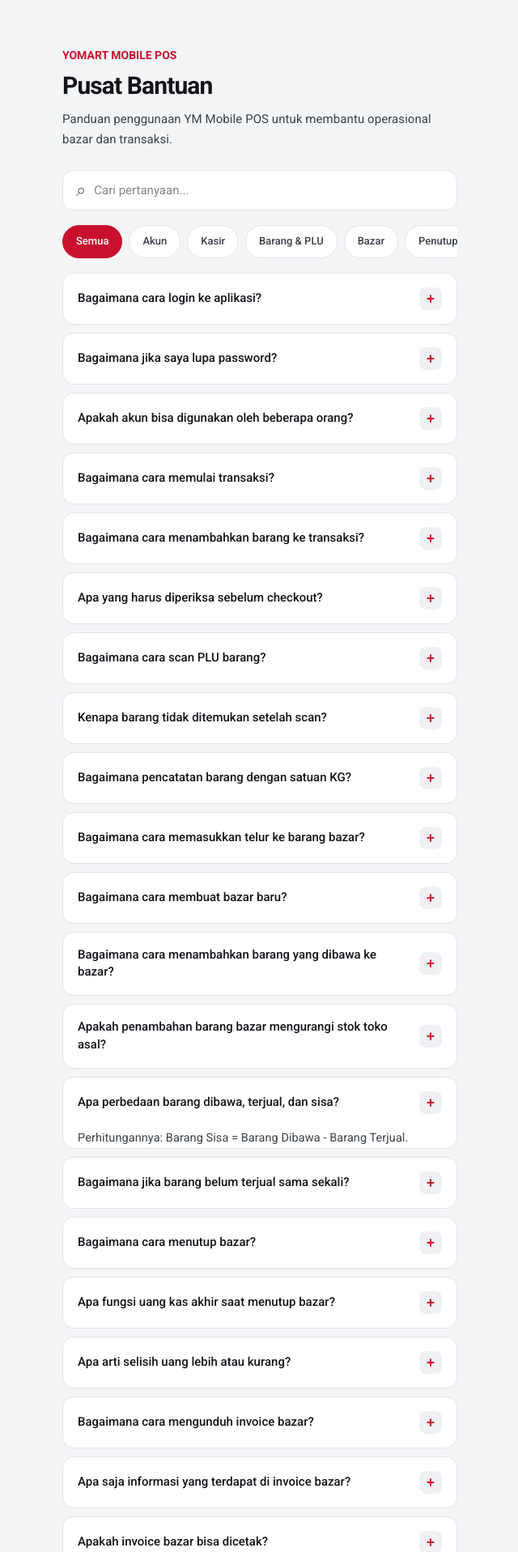
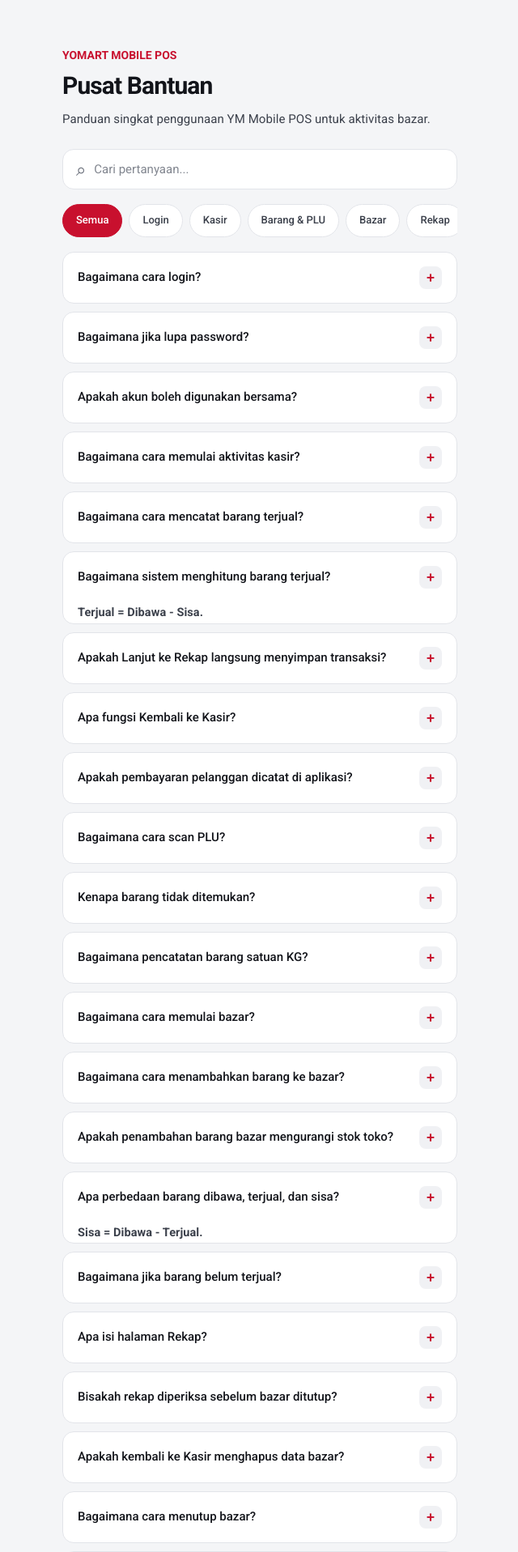
Before and after one commit to Rsf21/YM-Mobile-POS, a Node project: template views/faq.ejs in a window 1280 px wide. Shown: the top 1917 px of the page at 81% size, without its empty margins (319-959 px from the left). Run offline with Node 20 templates, Linux system fonts and the light colour scheme; the template is opened without the code that fills it, so the values that code supplies are empty.

Commit message:
newest version ym pos

```diff
--- a/public/css/style.css
+++ b/public/css/style.css
@@ -2307,3 +2307,20 @@ body:has(.login) {
     animation: none;
   }
 }
+
+.grid2 > .stat {
+  min-width: 0;
+  min-height: 88px;
+  box-sizing: border-box;
+}
+
+.grid2 > .stack {
+  min-width: 0;
+  align-self: stretch;
+}
+
+.grid2 > .stack > .stat {
+  min-height: 88px;
+  box-sizing: border-box;
+  flex: 1;
+}
--- /dev/null
+++ b/public/js/pwa.js
@@ -0,0 +1,10 @@
+if ("serviceWorker" in navigator) {
+  window.addEventListener("load", async () => {
+    try {
+      await navigator.serviceWorker.register("/service-worker.js");
+      console.log("YM Mobile POS: Service Worker berhasil didaftarkan");
+    } catch (error) {
+      console.error("YM Mobile POS: Gagal mendaftarkan Service Worker", error);
+    }
+  });
+}
--- a/views/faq.ejs
+++ b/views/faq.ejs
@@ -1,3 +1,4 @@
+
 <%- include("partials/head") %>
 
 <section class="faq-page">
@@ -5,7 +6,7 @@
   <div class="faq-header">
     <span class="faq-eyebrow">YOMART MOBILE POS</span>
     <h1>Pusat Bantuan</h1>
-    <p>Panduan penggunaan YM Mobile POS untuk membantu operasional bazar dan transaksi.</p>
+    <p>Panduan singkat penggunaan YM Mobile POS untuk aktivitas bazar.</p>
   </div>
 
   <div class="faq-search">
@@ -20,11 +21,12 @@
 
   <div class="faq-categories" id="faqCategories">
     <button class="faq-category active" data-category="all">Semua</button>
-    <button class="faq-category" data-category="account">Akun</button>
+    <button class="faq-category" data-category="account">Login</button>
     <button class="faq-category" data-category="kasir">Kasir</button>
     <button class="faq-category" data-category="barang">Barang & PLU</button>
     <button class="faq-category" data-category="bazar">Bazar</button>
-    <button class="faq-category" data-category="penutupan">Penutupan Bazar</button>
+    <button class="faq-category" data-category="rekap">Rekap</button>
+    <button class="faq-category" data-category="penutupan">Penutupan</button>
     <button class="faq-category" data-category="invoice">Invoice</button>
     <button class="faq-category" data-category="riwayat">Riwayat</button>
   </div>
@@ -33,179 +35,200 @@
 
     <article class="faq-item" data-category="account">
       <button class="faq-question">
-        <span>Bagaimana cara login ke aplikasi?</span>
+        <span>Bagaimana cara login?</span>
         <span class="faq-chevron">+</span>
       </button>
       <div class="faq-answer">
         <p>
-          Masukkan username dan password akun yang telah diberikan oleh Developer.
-          Setelah berhasil login, kamu akan diarahkan ke halaman utama aplikasi.
+          Masukkan username dan password yang telah diberikan.
+          Setelah berhasil, kamu akan masuk ke halaman utama aplikasi.
         </p>
       </div>
     </article>
 
     <article class="faq-item" data-category="account">
       <button class="faq-question">
-        <span>Bagaimana jika saya lupa password?</span>
+        <span>Bagaimana jika lupa password?</span>
         <span class="faq-chevron">+</span>
       </button>
       <div class="faq-answer">
         <p>
-          Hubungi Developer untuk mendapatkan bantuan pengaturan ulang password.
-          Jangan membagikan password akun kepada orang lain.
+          Hubungi Developer untuk mendapatkan bantuan pengaturan
+          ulang password. Jangan membagikan password kepada orang lain.
         </p>
       </div>
     </article>
 
     <article class="faq-item" data-category="account">
       <button class="faq-question">
-        <span>Apakah akun bisa digunakan oleh beberapa orang?</span>
+        <span>Apakah akun boleh digunakan bersama?</span>
         <span class="faq-chevron">+</span>
       </button>
       <div class="faq-answer">
         <p>
-          Setiap pengguna sebaiknya menggunakan akun masing-masing agar aktivitas
-          dan transaksi dapat tercatat sesuai identitas pengguna yang login.
+          Sebaiknya gunakan akun masing-masing agar aktivitas
+          tercatat sesuai pengguna yang bertugas.
         </p>
       </div>
     </article>
 
     <article class="faq-item" data-category="kasir">
       <button class="faq-question">
-        <span>Bagaimana cara memulai transaksi?</span>
+        <span>Bagaimana cara memulai aktivitas kasir?</span>
         <span class="faq-chevron">+</span>
       </button>
       <div class="faq-answer">
         <p>
-          Pastikan kamu sudah login dan memilih bazar yang aktif. Buka halaman
-          Kasir, kemudian masukkan barang menggunakan scanner PLU atau fitur
-          pencarian barang. Periksa daftar belanja sebelum melanjutkan checkout.
+          Pastikan bazar sudah aktif, kemudian buka halaman Kasir
+          untuk mulai mencatat barang yang terjual.
         </p>
       </div>
     </article>
 
     <article class="faq-item" data-category="kasir">
       <button class="faq-question">
-        <span>Bagaimana cara menambahkan barang ke transaksi?</span>
+        <span>Bagaimana cara mencatat barang terjual?</span>
         <span class="faq-chevron">+</span>
       </button>
       <div class="faq-answer">
         <p>
-          Scan PLU barang menggunakan scanner atau cari barang melalui fitur
-          pencarian. Setelah barang ditemukan, masukkan jumlah yang dibeli
-          pelanggan. Barang akan masuk ke daftar transaksi.
+          Scan PLU atau cari barang. Setelah ditemukan, sesuaikan
+          jumlah sisa barang berdasarkan kondisi sebenarnya.
         </p>
       </div>
     </article>
 
     <article class="faq-item" data-category="kasir">
       <button class="faq-question">
-        <span>Apa yang harus diperiksa sebelum checkout?</span>
+        <span>Bagaimana sistem menghitung barang terjual?</span>
         <span class="faq-chevron">+</span>
       </button>
       <div class="faq-answer">
         <p>
-          Periksa nama barang, jumlah, harga, dan total pembayaran. Pastikan
-          seluruh barang yang dibeli pelanggan sudah tercatat dengan benar
-          sebelum menyelesaikan transaksi.
+          Jumlah terjual dihitung dari jumlah barang dibawa dikurangi
+          jumlah barang sisa.
+        </p>
+        <p>
+          <strong>Terjual = Dibawa - Sisa.</strong>
+        </p>
+      </div>
+    </article>
+
+    <article class="faq-item" data-category="kasir">
+      <button class="faq-question">
+        <span>Apakah Lanjut ke Rekap langsung menyimpan transaksi?</span>
+        <span class="faq-chevron">+</span>
+      </button>
+      <div class="faq-answer">
+        <p>
+          Tidak. Tombol ini hanya menampilkan pratinjau penjualan.
+          Transaksi baru disimpan saat proses Tutup Bazar berhasil.
+        </p>
+      </div>
+    </article>
+
+    <article class="faq-item" data-category="kasir">
+      <button class="faq-question">
+        <span>Apa fungsi Kembali ke Kasir?</span>
+        <span class="faq-chevron">+</span>
+      </button>
+      <div class="faq-answer">
+        <p>
+          Untuk kembali ke halaman Kasir dan memeriksa atau
+          memperbaiki jumlah sisa barang sebelum bazar ditutup.
+        </p>
+      </div>
+    </article>
+
+    <article class="faq-item" data-category="kasir">
+      <button class="faq-question">
+        <span>Apakah pembayaran pelanggan dicatat di aplikasi?</span>
+        <span class="faq-chevron">+</span>
+      </button>
+      <div class="faq-answer">
+        <p>
+          Tidak. Aplikasi berfokus pada pencatatan jumlah barang
+          yang terjual selama bazar, bukan pembayaran setiap pelanggan.
         </p>
       </div>
     </article>
 
     <article class="faq-item" data-category="barang">
       <button class="faq-question">
-        <span>Bagaimana cara scan PLU barang?</span>
+        <span>Bagaimana cara scan PLU?</span>
         <span class="faq-chevron">+</span>
       </button>
       <div class="faq-answer">
         <p>
-          Gunakan scanner untuk membaca kode PLU barang. Pastikan kode terlihat
-          jelas saat dipindai. Jika diperlukan, kamu juga dapat menggunakan
-          fitur pencarian barang atau memasukkan PLU secara manual apabila tersedia.
+          Arahkan scanner ke kode PLU barang hingga terbaca.
+          Kamu juga bisa mencari barang melalui fitur pencarian.
         </p>
       </div>
     </article>
 
     <article class="faq-item" data-category="barang">
       <button class="faq-question">
-        <span>Kenapa barang tidak ditemukan setelah scan?</span>
+        <span>Kenapa barang tidak ditemukan?</span>
         <span class="faq-chevron">+</span>
       </button>
       <div class="faq-answer">
         <p>
-          Periksa kembali kode PLU yang terbaca dan pastikan barang tersedia
-          di katalog. Jika barang tetap tidak ditemukan, hubungi Developer
-          untuk pemeriksaan data barang.
+          Periksa kembali kode PLU dan pastikan barang tersedia
+          di katalog. Jika masih bermasalah, hubungi Developer.
         </p>
       </div>
     </article>
 
     <article class="faq-item" data-category="barang">
       <button class="faq-question">
-        <span>Bagaimana pencatatan barang dengan satuan KG?</span>
+        <span>Bagaimana pencatatan barang satuan KG?</span>
         <span class="faq-chevron">+</span>
       </button>
       <div class="faq-answer">
         <p>
-          Barang dengan satuan KG dicatat menggunakan berat, termasuk jumlah
-          desimal jika diperlukan. Contohnya, 2,5 KG dicatat sebagai 2.5.
-          Harga yang dimasukkan merupakan harga per kilogram.
-        </p>
-      </div>
-    </article>
-
-    <article class="faq-item" data-category="barang">
-      <button class="faq-question">
-        <span>Bagaimana cara memasukkan telur ke barang bazar?</span>
-        <span class="faq-chevron">+</span>
-      </button>
-      <div class="faq-answer">
-        <p>
-          Telur menggunakan PLU 0000000163096 dengan satuan KG. Masukkan jumlah
-          berdasarkan berat telur yang dibawa, misalnya 2.5 KG, kemudian
-          masukkan harga per kilogram sesuai ketentuan.
+          Masukkan jumlah berdasarkan berat. Sistem mendukung
+          angka desimal hingga tiga angka di belakang koma.
+          Harga yang digunakan adalah harga per kilogram.
         </p>
       </div>
     </article>
 
     <article class="faq-item" data-category="bazar">
       <button class="faq-question">
-        <span>Bagaimana cara membuat bazar baru?</span>
+        <span>Bagaimana cara memulai bazar?</span>
         <span class="faq-chevron">+</span>
       </button>
       <div class="faq-answer">
         <p>
-          Buka menu Daftar Bazar, kemudian buat bazar baru dengan mengisi
-          informasi yang diminta. Setelah bazar berhasil dibuat, pilih bazar
-          tersebut untuk mulai mengelola barang dan melakukan transaksi.
+          Buka menu Daftar Bazar, pilih bazar yang akan digunakan,
+          lalu masuk ke bazar tersebut. Pastikan statusnya masih aktif.
         </p>
       </div>
     </article>
 
     <article class="faq-item" data-category="bazar">
       <button class="faq-question">
-        <span>Bagaimana cara menambahkan barang yang dibawa ke bazar?</span>
+        <span>Bagaimana cara menambahkan barang ke bazar?</span>
         <span class="faq-chevron">+</span>
       </button>
       <div class="faq-answer">
         <p>
-          Pilih bazar yang akan digunakan, kemudian buka pengelolaan barang bazar.
-          Scan atau cari PLU barang, masukkan jumlah barang yang dibawa,
-          lalu simpan pencatatan tersebut.
+          Buka pengelolaan barang bazar, scan atau cari PLU,
+          masukkan jumlah barang yang dibawa dan harga jual,
+          kemudian simpan.
         </p>
       </div>
     </article>
 
     <article class="faq-item" data-category="bazar">
       <button class="faq-question">
-        <span>Apakah penambahan barang bazar mengurangi stok toko asal?</span>
+        <span>Apakah penambahan barang bazar mengurangi stok toko?</span>
         <span class="faq-chevron">+</span>
       </button>
       <div class="faq-answer">
         <p>
-          Tidak. Pencatatan barang bazar dilakukan secara terpisah dari stok
-          toko asal. Menambahkan jumlah barang yang dibawa ke bazar tidak
-          otomatis mengurangi ataupun mengubah stok toko.
+          Tidak. Stok bazar dicatat secara terpisah dan tidak
+          mengubah stok produk di toko asal.
         </p>
       </div>
     </article>
@@ -217,26 +240,63 @@
       </button>
       <div class="faq-answer">
         <p>
-          Barang dibawa adalah jumlah awal barang yang disiapkan untuk bazar.
-          Barang terjual merupakan jumlah yang berhasil dijual melalui transaksi.
-          Barang sisa adalah jumlah barang yang belum terjual.
+          Dibawa adalah jumlah awal barang, terjual adalah jumlah
+          yang berhasil dijual, dan sisa adalah jumlah yang belum terjual.
         </p>
         <p>
-          Perhitungannya: Barang Sisa = Barang Dibawa - Barang Terjual.
+          <strong>Sisa = Dibawa - Terjual.</strong>
         </p>
       </div>
     </article>
 
     <article class="faq-item" data-category="bazar">
       <button class="faq-question">
-        <span>Bagaimana jika barang belum terjual sama sekali?</span>
+        <span>Bagaimana jika barang belum terjual?</span>
         <span class="faq-chevron">+</span>
       </button>
       <div class="faq-answer">
         <p>
-          Barang yang belum terjual tetap tercatat dalam data bazar.
-          Jumlah terjual akan bernilai nol dan jumlah sisa tetap sama
-          dengan jumlah barang yang dibawa.
+          Jumlah terjual tetap nol dan jumlah sisa sama dengan
+          jumlah barang yang dibawa.
+        </p>
+      </div>
+    </article>
+
+    <article class="faq-item" data-category="rekap">
+      <button class="faq-question">
+        <span>Apa isi halaman Rekap?</span>
+        <span class="faq-chevron">+</span>
+      </button>
+      <div class="faq-answer">
+        <p>
+          Rekap menampilkan modal awal, total penjualan, jumlah
+          transaksi, serta rincian barang dibawa, terjual, dan sisa.
+        </p>
+      </div>
+    </article>
+
+    <article class="faq-item" data-category="rekap">
+      <button class="faq-question">
+        <span>Bisakah rekap diperiksa sebelum bazar ditutup?</span>
+        <span class="faq-chevron">+</span>
+      </button>
+      <div class="faq-answer">
+        <p>
+          Bisa. Periksa ringkasan penjualan dan kembali ke Kasir
+          jika ada jumlah barang yang perlu diperbaiki.
+        </p>
+      </div>
+    </article>
+
+    <article class="faq-item" data-category="rekap">
+      <button class="faq-question">
+        <span>Apakah kembali ke Kasir menghapus data bazar?</span>
+        <span class="faq-chevron">+</span>
+      </button>
+      <div class="faq-answer">
+        <p>
+          Tidak. Kamu dapat kembali untuk memeriksa dan menyesuaikan
+          jumlah sisa barang sebelum melakukan penutupan.
         </p>
       </div>
     </article>
@@ -248,24 +308,49 @@
       </button>
       <div class="faq-answer">
         <p>
-          Buka bazar yang sedang aktif, kemudian masuk ke halaman rekap atau
-          penutupan bazar. Periksa ringkasan penjualan dan masukkan jumlah
-          uang kas akhir sesuai uang yang dihitung. Setelah itu, lanjutkan
-          proses penutupan bazar.
+          Buka halaman Rekap, periksa data penjualan, masukkan jumlah
+          uang kas akhir sesuai hasil penghitungan, lalu tekan
+          Tutup Bazar.
         </p>
       </div>
     </article>
 
     <article class="faq-item" data-category="penutupan">
       <button class="faq-question">
-        <span>Apa fungsi uang kas akhir saat menutup bazar?</span>
+        <span>Kapan transaksi disimpan?</span>
         <span class="faq-chevron">+</span>
       </button>
       <div class="faq-answer">
         <p>
-          Uang kas akhir digunakan untuk mencatat jumlah uang yang dihitung
-          ketika bazar selesai. Data tersebut digunakan dalam rekap untuk
-          melihat perbedaan antara uang kas akhir dan total penjualan.
+          Transaksi disimpan saat Tutup Bazar berhasil.
+          Sistem juga memperbarui jumlah barang terjual dan
+          mengubah status bazar menjadi selesai.
+        </p>
+      </div>
+    </article>
+
+    <article class="faq-item" data-category="penutupan">
+      <button class="faq-question">
+        <span>Apakah penutupan bazar mengubah stok toko asal?</span>
+        <span class="faq-chevron">+</span>
+      </button>
+      <div class="faq-answer">
+        <p>
+          Tidak. Penutupan hanya memperbarui pencatatan barang
+          pada bazar. Stok toko asal tetap terpisah.
+        </p>
+      </div>
+    </article>
+
+    <article class="faq-item" data-category="penutupan">
+      <button class="faq-question">
+        <span>Apa fungsi uang kas akhir?</span>
+        <span class="faq-chevron">+</span>
+      </button>
+      <div class="faq-answer">
+        <p>
+          Untuk mencatat jumlah uang yang benar-benar dihitung
+          saat bazar selesai dan membandingkannya dengan total penjualan.
         </p>
       </div>
     </article>
@@ -277,66 +362,74 @@
       </button>
       <div class="faq-answer">
         <p>
-          Selisih menunjukkan perbedaan antara uang kas akhir yang dicatat
-          dan total penjualan. Nilai positif menunjukkan lebih, nilai negatif
-          menunjukkan kurang, sedangkan nilai nol menunjukkan pas.
-          Periksa kembali perhitungan uang jika terdapat selisih.
+          Selisih adalah perbedaan uang kas akhir dengan total penjualan.
+          Positif berarti lebih, negatif berarti kurang, dan nol berarti sesuai.
+        </p>
+      </div>
+    </article>
+
+    <article class="faq-item" data-category="penutupan">
+      <button class="faq-question">
+        <span>Apakah bazar yang sudah ditutup bisa digunakan kembali?</span>
+        <span class="faq-chevron">+</span>
+      </button>
+      <div class="faq-answer">
+        <p>
+          Tidak. Bazar yang sudah selesai tidak dapat digunakan
+          kembali untuk pencatatan penjualan. Gunakan bazar baru
+          untuk aktivitas berikutnya.
         </p>
       </div>
     </article>
 
     <article class="faq-item" data-category="invoice">
       <button class="faq-question">
-        <span>Bagaimana cara mengunduh invoice bazar?</span>
+        <span>Bagaimana cara mendapatkan invoice bazar?</span>
         <span class="faq-chevron">+</span>
       </button>
       <div class="faq-answer">
         <p>
-          Setelah bazar berhasil ditutup, buka data bazar yang sudah selesai
-          dan gunakan fitur invoice PDF untuk membuka atau mengunduh dokumen
-          invoice.
+          Setelah bazar berhasil ditutup, gunakan fitur Invoice PDF
+          untuk membuka atau menyimpan dokumen.
         </p>
       </div>
     </article>
 
     <article class="faq-item" data-category="invoice">
       <button class="faq-question">
-        <span>Apa saja informasi yang terdapat di invoice bazar?</span>
+        <span>Apa saja isi invoice bazar?</span>
         <span class="faq-chevron">+</span>
       </button>
       <div class="faq-answer">
         <p>
-          Invoice memuat informasi bazar, toko, petugas, ringkasan penjualan,
-          jumlah transaksi, serta rincian barang. Rincian barang mencakup
-          jumlah dibawa, terjual, sisa, harga, dan subtotal.
+          Invoice berisi informasi bazar, toko, petugas, ringkasan
+          penjualan, jumlah transaksi, dan rincian barang.
         </p>
       </div>
     </article>
 
     <article class="faq-item" data-category="invoice">
       <button class="faq-question">
-        <span>Apakah invoice bazar bisa dicetak?</span>
+        <span>Apakah invoice bisa dicetak?</span>
         <span class="faq-chevron">+</span>
       </button>
       <div class="faq-answer">
         <p>
-          Bisa. Invoice tersedia dalam format PDF sehingga dapat dibuka,
-          disimpan, atau dicetak melalui perangkat yang mendukung dokumen PDF
-          dan terhubung dengan printer.
+          Bisa. Invoice tersedia dalam format PDF yang dapat
+          dibuka, disimpan, atau dicetak.
         </p>
       </div>
     </article>
 
     <article class="faq-item" data-category="riwayat">
       <button class="faq-question">
-        <span>Di mana saya bisa melihat transaksi sebelumnya?</span>
+        <span>Di mana saya bisa melihat bazar sebelumnya?</span>
         <span class="faq-chevron">+</span>
       </button>
       <div class="faq-answer">
         <p>
-          Buka menu Riwayat Transaksi untuk melihat catatan transaksi yang
-          sudah dilakukan. Pastikan kamu memilih bazar yang sesuai apabila
-          aplikasi meminta pemilihan bazar.
+          Buka menu Daftar Bazar untuk melihat bazar yang pernah
+          dibuat beserta statusnya.
         </p>
       </div>
     </article>
@@ -348,8 +441,8 @@
       </button>
       <div class="faq-answer">
         <p>
-          Transaksi yang sudah selesai dapat diperiksa melalui menu Riwayat
-          Transaksi sesuai data yang tersedia pada aplikasi.
+          Bisa. Buka menu Riwayat Transaksi untuk melihat
+          catatan transaksi yang sudah difinalisasi.
         </p>
       </div>
     </article>
@@ -363,8 +456,8 @@
 
   <div class="faq-contact">
     <div>
-      <strong>Masih butuh bantuan?</strong>
-      <p>Hubungi Developer jika kamu mengalami kendala atau menemukan kesalahan pada aplikasi.</p>
+      <strong>Masih membutuhkan bantuan?</strong>
+      <p>Hubungi Developer jika mengalami kendala atau menemukan kesalahan pada aplikasi.</p>
     </div>
   </div>
 
--- a/views/partials/foot.ejs
+++ b/views/partials/foot.ejs
@@ -13,7 +13,7 @@
             { image: 'JS.png', name: 'JavaScript' },
             { image: 'TS.webp', name: 'TypeScript' },
             { image: 'ejs.svg', name: 'Embedded JavaScript' },
-            { image: 'express.svg', name: 'Express' },
+            { image: 'express.svg', name: 'Express.js' },
             { image: 'node.gif', name: 'Node.js' },
             { image: 'SUPABASE.webp', name: 'Supabase' },
             { image: 'POSTGRE.webp', name: 'PostgreSQL' }
@@ -43,5 +43,6 @@
 </footer>
 
 <script src="/js/layout.js" defer></script>
+<script src="/js/pwa.js" defer></script>
 </body>
 </html>
--- a/views/partials/head.ejs
+++ b/views/partials/head.ejs
@@ -6,6 +6,10 @@
   <meta name="viewport" content="width=device-width, initial-scale=1, viewport-fit=cover">
 
   <meta name="theme-color" content="#f7f7f8">
+  <link rel="manifest" href="/manifest.json">
+<meta name="apple-mobile-web-app-capable" content="yes">
+<meta name="apple-mobile-web-app-title" content="YM POS">
+<meta name="apple-mobile-web-app-status-bar-style" content="default">
 
   <title>YM Mobile POS</title>
 
--- a/views/pos.ejs
+++ b/views/pos.ejs
@@ -67,7 +67,7 @@
 
       <div class="divider"></div>
 
-      <span class="muted small">Total Hasil Bazar Keseluruhan</span>
+      <span class="muted small">Total Hasil Bazar Keseluruhan (tidak termasuk modal)</span>
       <strong id="recap-total" style="font-size:28px">Rp 0</strong>
     </div>
 
```
Also changed, not shown: public/offline.html (added, +34 -0 lines), public/service-worker.js (added, +59 -0 lines), views/about.ejs (+17 -19 lines), views/rekap.ejs (+79 -20 lines), public/icons/icon-192.png (added), public/icons/icon-512.png (added), public/manifest.json (added).
